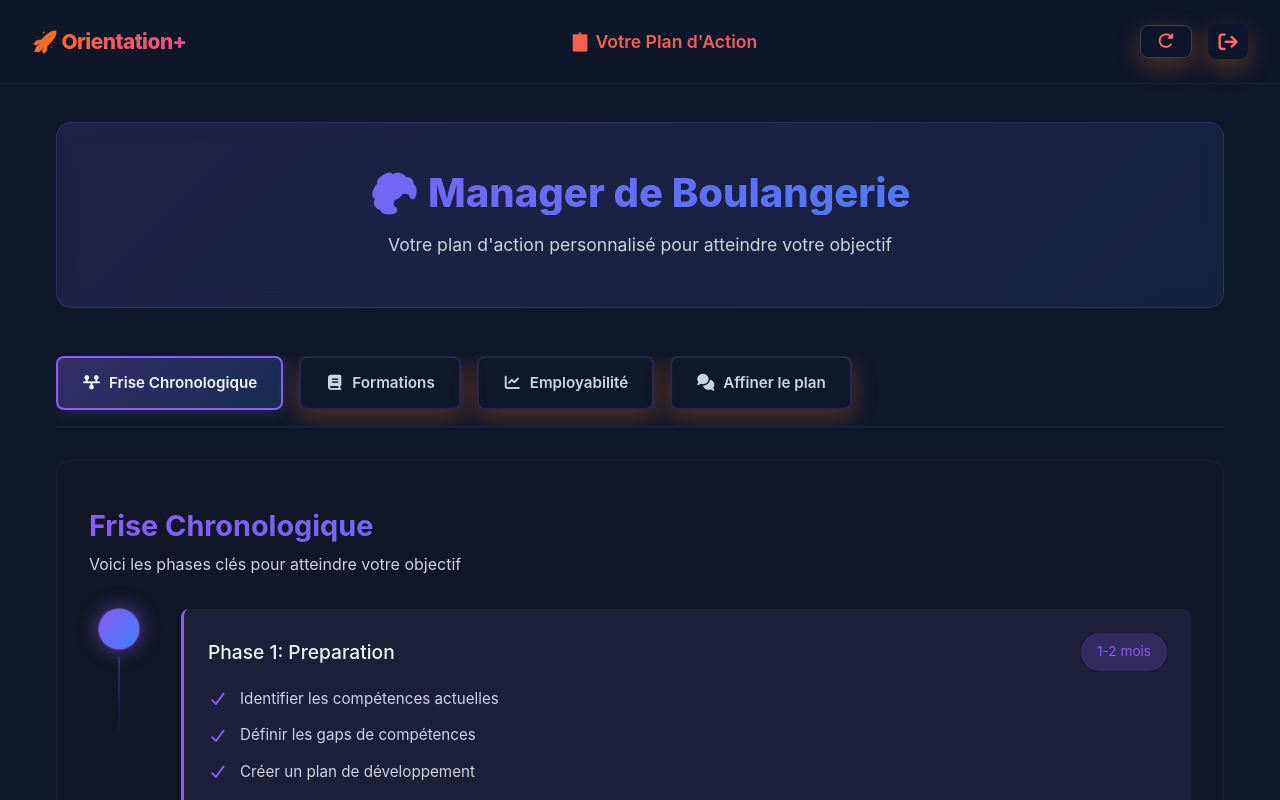
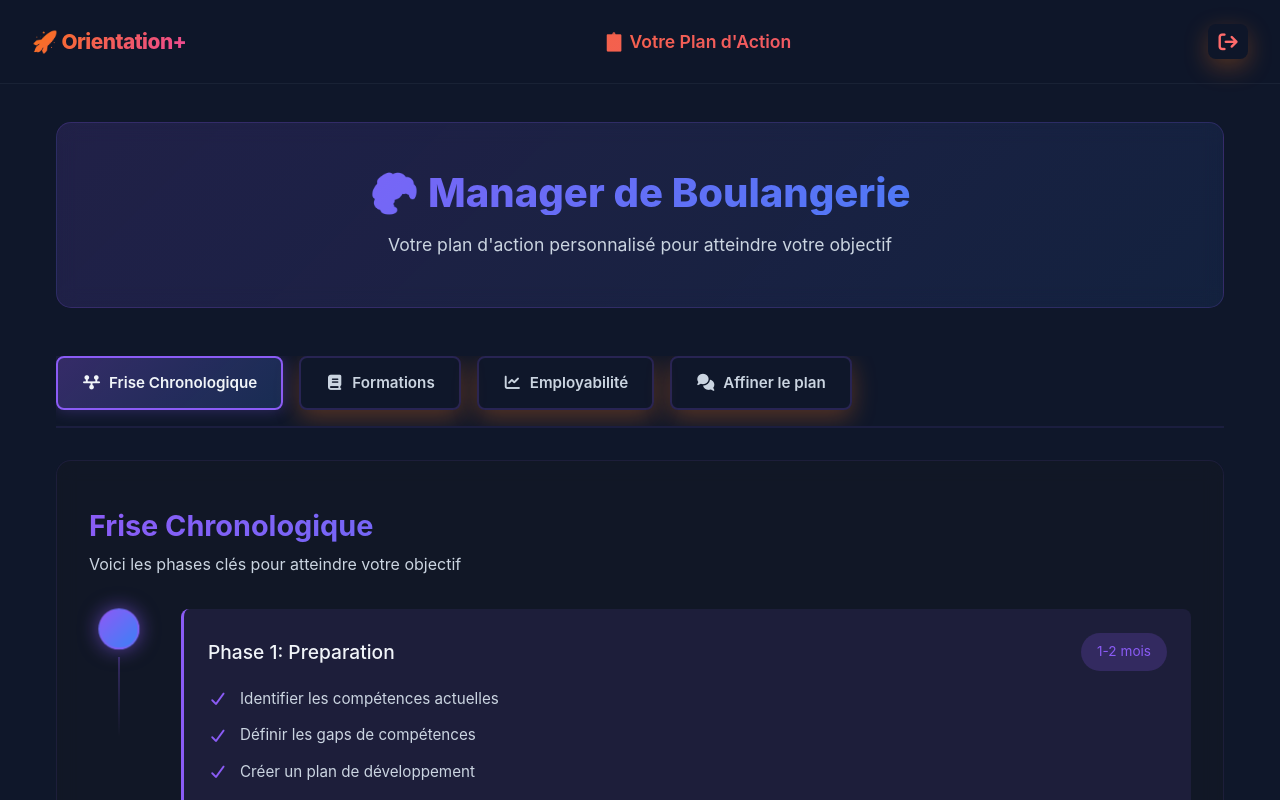
Before and after one commit to AntChr/OPBOT, a React (Vite) app in the folder frontend/: page /test-action-plan in a window 1280 px wide. Shown: the top 800 px of the page. Built offline with nearby package versions, Linux system fonts and the light colour scheme.

Commit message:
Restrict reset button to admins only
- Change showResetButton from true to user?.role === 'admin'
- Applied in App.jsx and ActionPlan.jsx
- Non-admin users will no longer see the reset conversation button

```diff
--- a/frontend/src/App.jsx
+++ b/frontend/src/App.jsx
@@ -197,7 +197,7 @@ function App() {
                         onLogout={handleLogout}
                         onShowAdmin={() => setShowAdmin(true)}
                         onReset={handleResetConversation}
-                        showResetButton={true}
+                        showResetButton={user?.role === 'admin'}
                         showBotAvatar={true}
                         title="Assistant d'Orientation"
                       />
--- a/frontend/src/components/ActionPlan.jsx
+++ b/frontend/src/components/ActionPlan.jsx
@@ -146,7 +146,7 @@ const ActionPlan = ({ conversation, user, onLogout, onShowAdmin, onRestart }) =>
         onLogout={onLogout}
         onShowAdmin={onShowAdmin}
         showAdminButton={true}
-        showResetButton={true}
+        showResetButton={user?.role === 'admin'}
         onReset={onRestart}
         title="📋 Votre Plan d'Action"
       />
```
